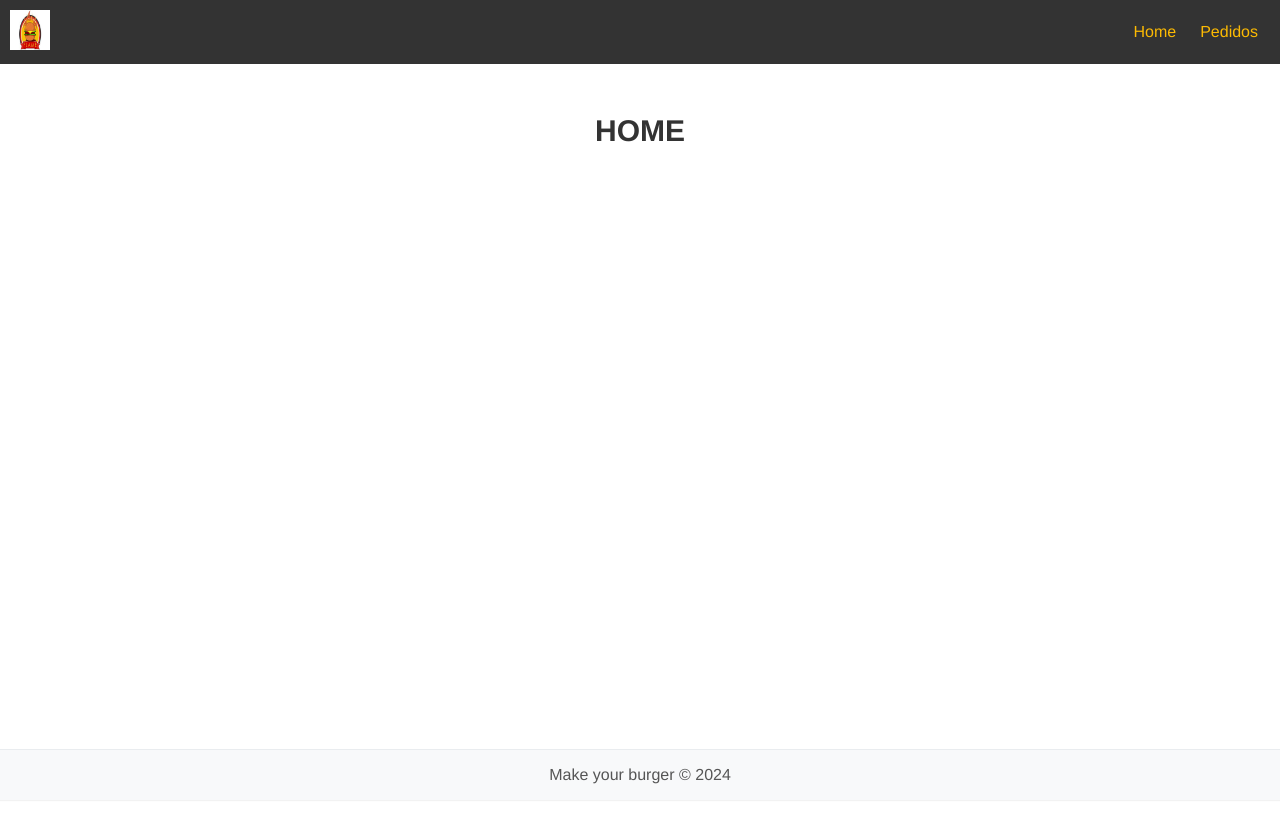
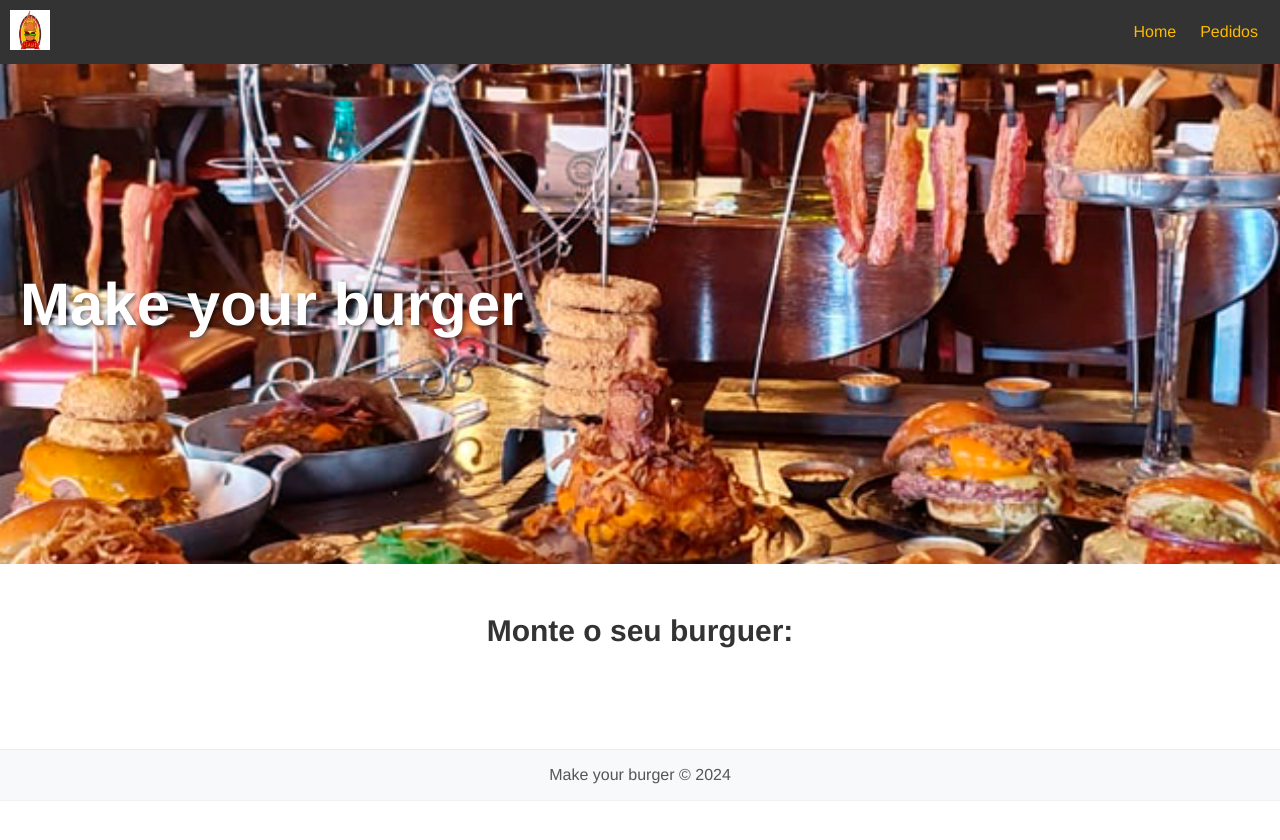
Before and after one commit to guiorozimbo/make_your_burguer, a Vue app: page / in a window 1280 px wide. Shown: the top 840 px of the page. Before the commit the page ends 800 px from the top, so only its background shows below. Built offline with nearby package versions, Linux system fonts and the light colour scheme.

Commit message:
Commit project vue complement

```diff
--- /dev/null
+++ b/src/components/Banner.vue
@@ -0,0 +1,31 @@
+<template>
+  <div id="main-banner">
+    <h1>Make your burger</h1>
+  </div>
+</template>
+
+<script>
+export default{
+name: "Banner"
+}
+</script>
+
+<style scoped>
+#main-banner{
+background-image: url('/public/img/nossas-reservas.jpg');
+background-position: 0 -250px;
+background-size: cover;
+height: 500px;
+display: flex;
+align-items: center;
+justify-content: flex-start;
+}
+#main-banner h1{
+  color: white;
+  text-align: center;
+  font-size: 60px;
+  font-weight: 700;
+  padding-left: 20px;
+  text-shadow: 2px 2px 4px rgba(0, 0, 0, 0.5);
+}
+</style>
--- a/src/views/HomeView.vue
+++ b/src/views/HomeView.vue
@@ -1,9 +1,17 @@
 <template>
+  <Banner/>
   <div class="main-container">
-   <h1>HOME</h1>
+   <h1>Monte o seu burguer:</h1>
+   <p></p>
   </div>
 </template>
 
 <script>
-
+import Banner from '../components/Banner.vue';
+export default{
+  name: "Home",
+  components: {
+    Banner
+  }
+}
 </script>
```
